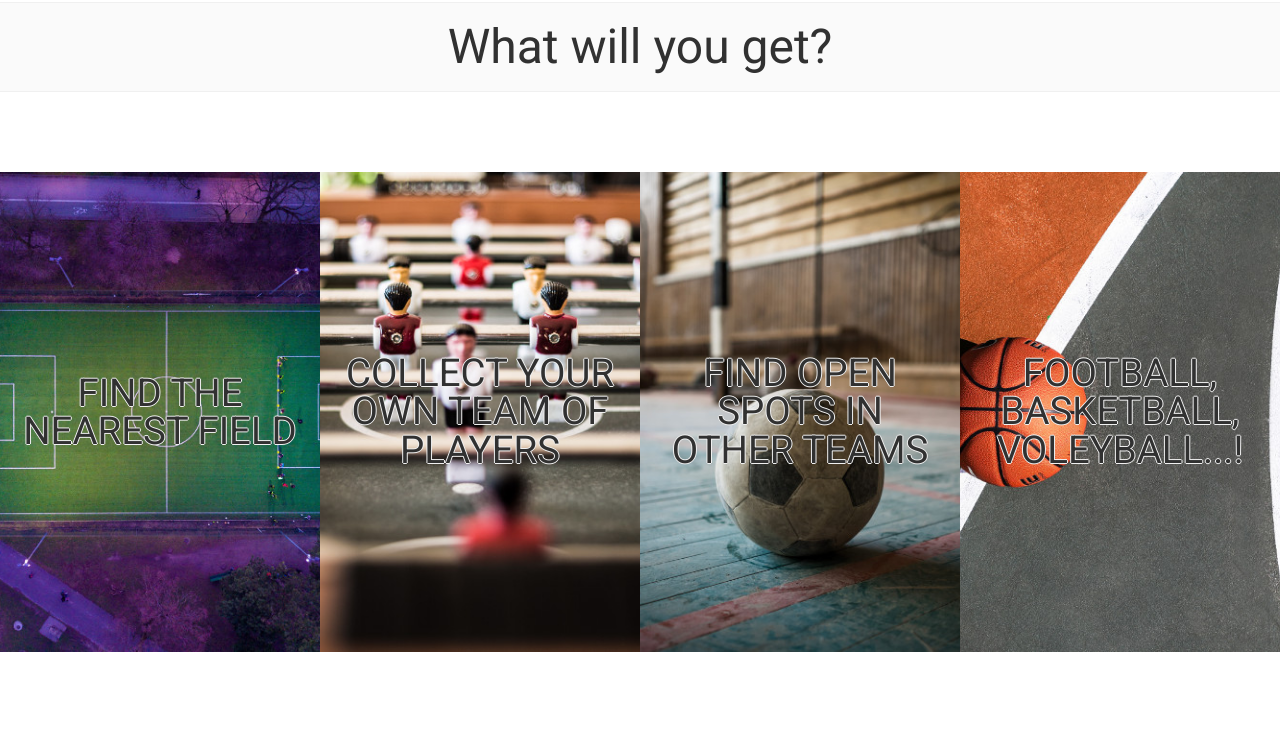
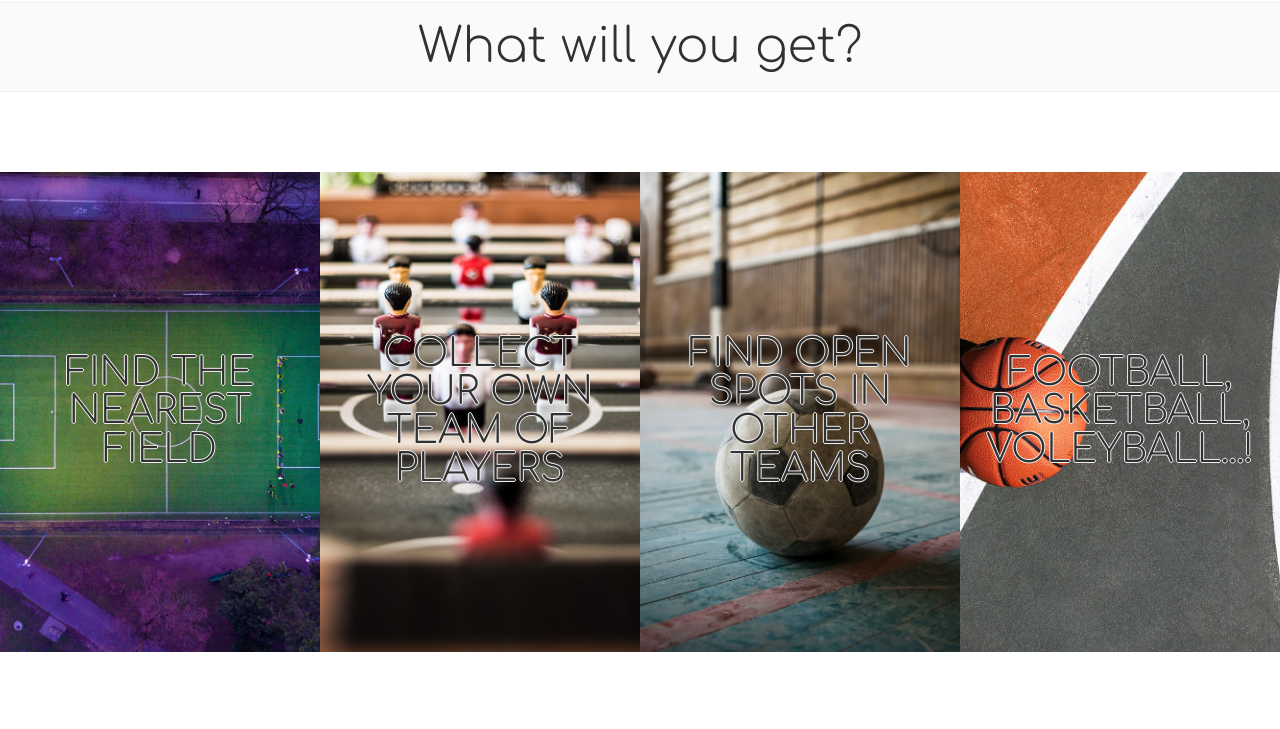
Before and after one commit to infoshareacademy/jfdz10-bubble, a plain HTML site: page index.html in a window 1280 px wide. Shown: the part 48-777 px from the top of the page. Drawn offline with nearby package versions, Linux system fonts and the light colour scheme.

Commit message:
refactor + bug fixing

```diff
--- a/css/basic-functionalities.css
+++ b/css/basic-functionalities.css
@@ -6,7 +6,7 @@
     border-bottom: 1px solid #f0f0f0;
     border-top: 1px solid #f0f0f0;
     color: #313131;
-    font-family:'Roboto', sans-serif;
+    font-family:'Comfortaa', sans-serif;
     font-weight: 200;
     font-size: 6vh;
 }
@@ -20,7 +20,7 @@
     align-items: center;
     max-width: 100vw;
     color: #313131;
-    font-family:'Roboto', sans-serif;
+    font-family:'Comfortaa', sans-serif;
     font-weight: 200;
     overflow: hidden;
 }
```
